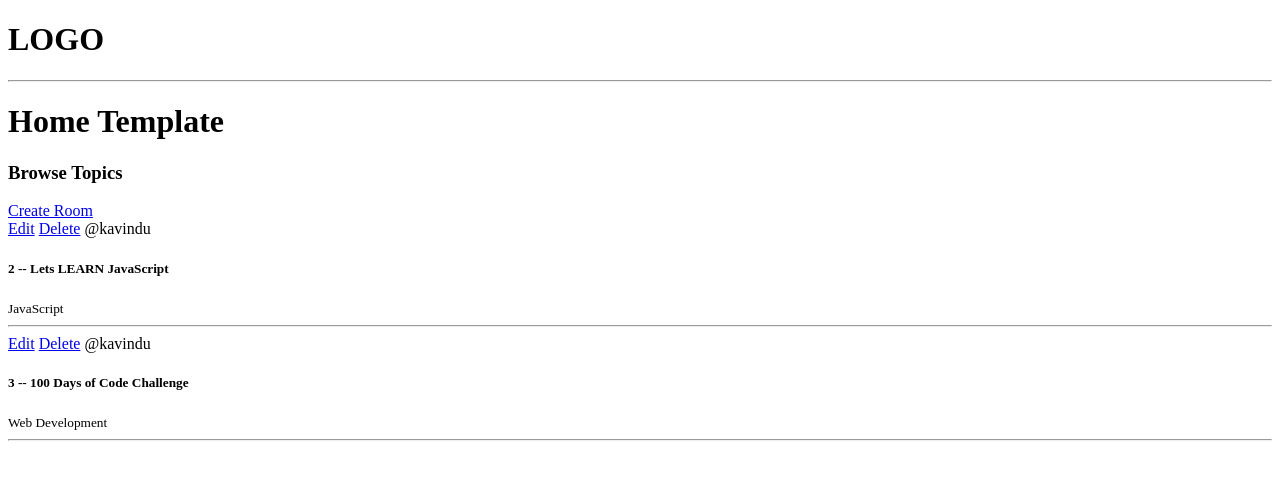
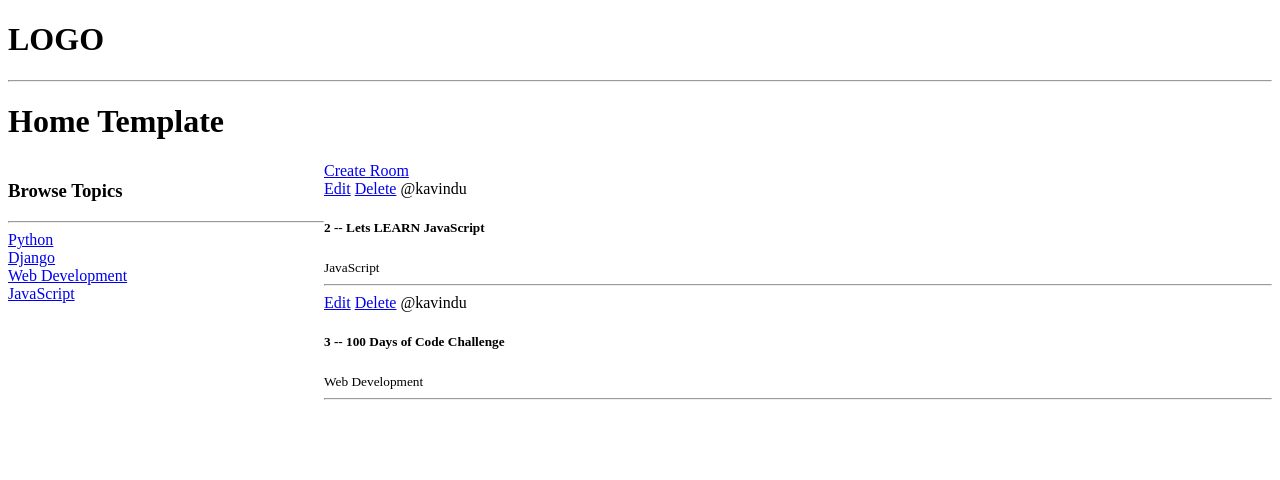
Before and after one commit to Kavindu-248/Django_Learn, a Django app: page / in a window 1280 px wide. Shown: the top 480 px of the page. Run offline with Django 4.2, Linux system fonts and the light colour scheme; data comes from the database, SQL or seed files in the repository.

Commit message:
html changes to home page

```diff
--- a/base/templates/base/home.html
+++ b/base/templates/base/home.html
@@ -1,12 +1,28 @@
 {% extends 'main.html' %} {% block content %}
+
+<style>
+  .home-container {
+    display: grid;
+    grid-template-columns: 1fr 3fr;
+  }
+</style>
 
 <h1>Home Template</h1>
 
 <div class="home-container">
   <div>
     <h3>Browse Topics</h3>
+    <hr />
+
+    {% for topic in topics %}
+    <div>
+      <a href="{% url 'home' %}">{{topic.name}}</a>
     </div>
 
+    {% endfor %}
+  </div>
+
+  <div>
     <a href="{% url 'create-room'%}"> Create Room </a>
     <div>
       {% for room in rooms %}
@@ -23,5 +39,6 @@
       {% endfor %}
     </div>
   </div>
+</div>
 
 {% endblock content %}
--- a/base/views.py
+++ b/base/views.py
@@ -1,5 +1,5 @@
 from django.shortcuts import render, redirect
-from .models import Room
+from .models import Room, Topic
 from .forms import RoomForm
 
 
@@ -14,7 +14,10 @@ from .forms import RoomForm
 
 def home(request):
     rooms = Room.objects.all()
-    context = {'rooms': rooms}
+
+    topics = Topic.objects.all()
+
+    context = {'rooms': rooms, 'topics': topics}
     return render(request, 'base/home.html', context)
 
 
```
Lines whose indentation alone changed are shown as unchanged.
